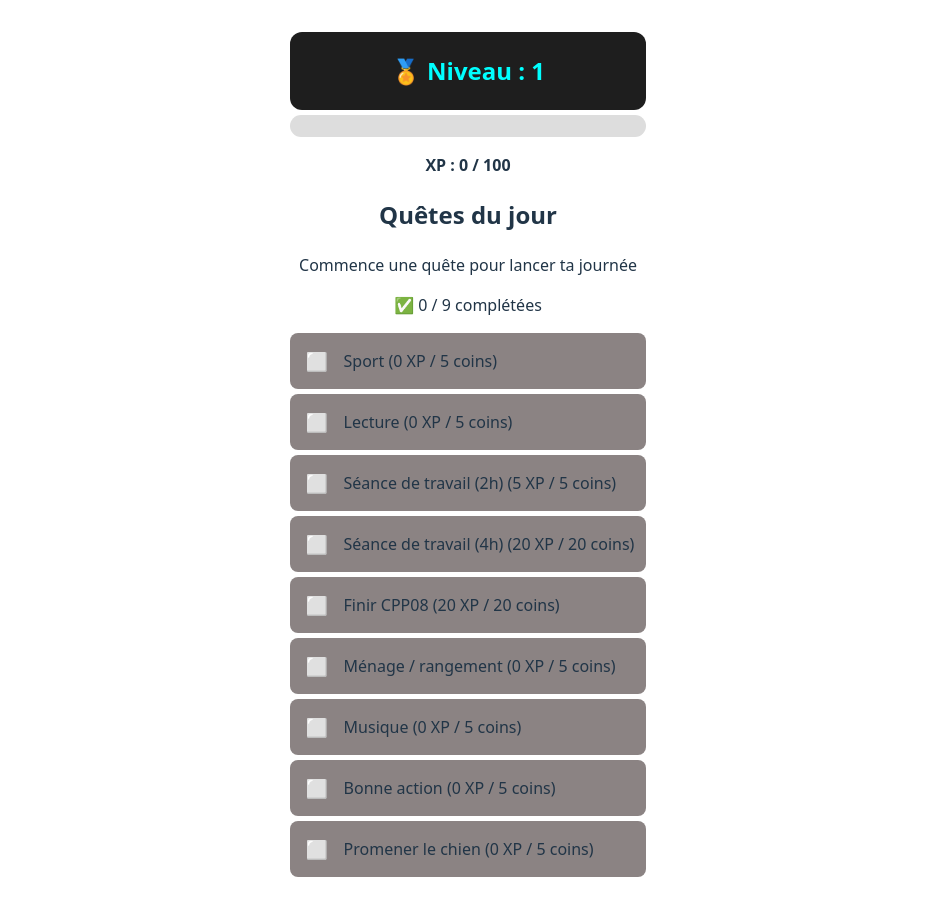
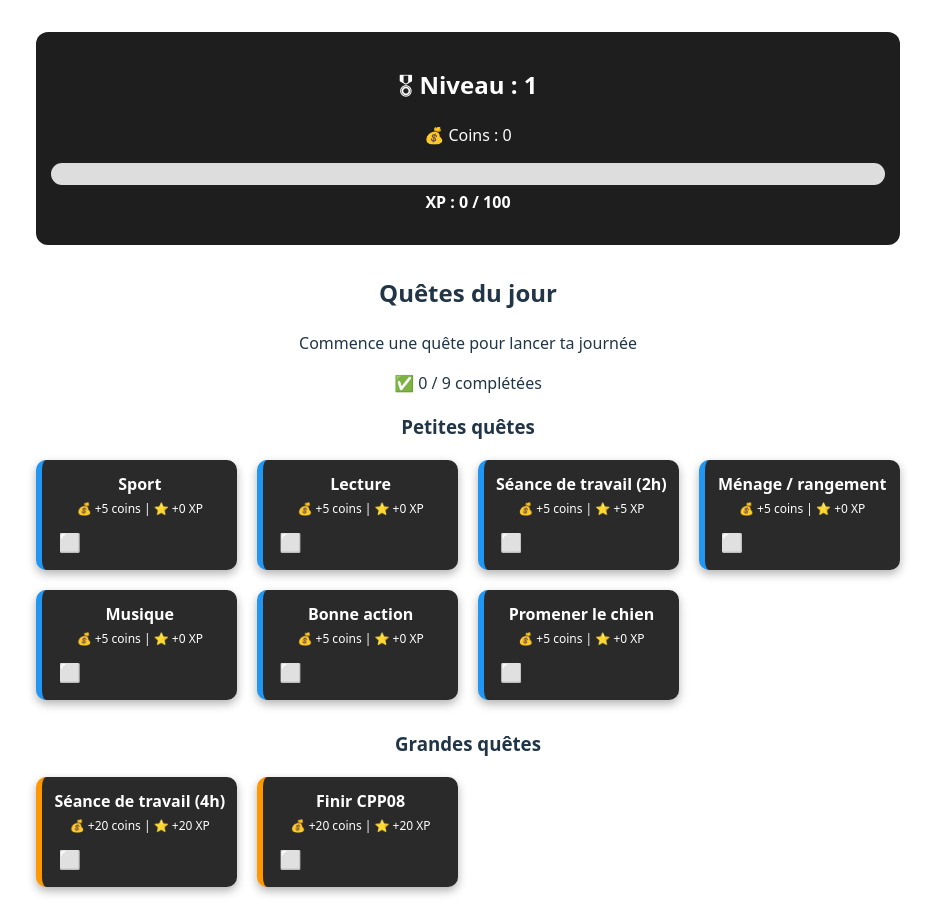
Before and after one commit to CaliCode42/Game-of-Life, a React (Vite) app: page /tasks in a window 1280 px wide. Shown: the whole page, without its empty margins (172-1107 px from the left). Built offline with nearby package versions, Linux system fonts and the light colour scheme.

Commit message:
fixed display in columns. And added some aesthetic features to shop and DailyTasks

```diff
--- a/src/pages/DailyTasks.jsx
+++ b/src/pages/DailyTasks.jsx
@@ -1,4 +1,5 @@
 import { useState, useEffect } from "react";
+import "../styles/DailyTasks.css";
 
 export default function DailyTasks({
   coins,
@@ -90,36 +91,38 @@ return (
     <div
       style={{
         background: "#1e1e1e",
-		color: "aqua",
-		fontWeight: "bold",
-		padding: 1,
+        color: "white",
+        padding: 15,
         borderRadius: 12,
-		marginBottom: 5
+        marginBottom: 20,
+        textAlign: "center"
       }}
     >
-	  <h2>🏅 Niveau : {level}</h2>
-	</div>
-
+      <h2>🎖 Niveau : {level}</h2>
+      <p>💰 Coins : {coins}</p>
       <div
         style={{
           background: "#ddd",
           height: 22,
           borderRadius: 12,
           overflow: "hidden",
-		marginBottom: 10
-	  }}>
+          marginTop: 10
+        }}
+      >
         <div
           style={{
             height: "100%",
             width: `${(currentXp / xpPerLevel) * 100}%`,
             background: "linear-gradient(90deg, #4caf50, #8bc34a)",
             transition: "0.4s"
-	  }} />
+          }}
+        />
       </div>
-
-	<p style={{ fontWeight: "bold" }}>
+      <p style={{ fontWeight: "bold", marginTop: 5 }}>
         XP : {currentXp} / {xpPerLevel}
       </p>
+    </div>
+    <div style={{ marginTop: 30 }}>
       <h2>Quêtes du jour</h2>
       <p>
         {tasks.every(t => t.done)
@@ -131,38 +134,109 @@ return (
       <p>
         ✅ {tasks.filter(t => t.done).length} / {tasks.length} complétées
       </p>
-	{tasks.map((task) => (
+
+      <div style={{ marginBottom: 30 }}>
+        <h3>Petites quêtes</h3>
+        <div className="tasks-grid">
+          {tasks.filter(task => task.type === "small").map((task) => {
+            const borderColor = "#2196f3"; // blue for small
+            return (
               <div
                 key={task.id}
                 style={{
-			marginBottom: 5,
                   padding: 12,
-			borderRadius: 8,
-			background: task.done ? "#6cb87d" : "#8b8383",
-			transition: "0.2s",
+                  borderRadius: 10,
+                  background: task.done ? "#4caf50" : "#2a2a2a",
+                  color: "white",
+                  borderLeft: `6px solid ${task.done ? "#8bc34a" : borderColor}`,
                   display: "flex",
-      		alignItems: "center",   // center vertically
-    		gap: 12                 // space between button and text
+                  flexDirection: "column",
+                  justifyContent: "space-between",
+                  boxShadow: "0 4px 10px rgba(0,0,0,0.3)",
+                  transition: "0.2s"
                 }}
               >
+                <div style={{ flex: 1 }}>
+                  <strong>{task.title}</strong>
+                  <div style={{ fontSize: 12, marginTop: 4 }}>
+                    💰 +{task.coins} coins | ⭐ +{task.xp} XP
+                  </div>
+                </div>
                 <button
                   onClick={() => toggleTask(task.id)}
                   style={{
+                    alignSelf: "flex-start",
                     border: "none",
                     background: "transparent",
                     fontSize: 18,
                     cursor: "pointer",
                     width: 30,
                     padding: 4,
+                    color: "white",
+                    marginTop: 8
                   }}
                   onMouseOver={e => e.currentTarget.style.transform = "scale(1.2)"}
                   onMouseOut={e => e.currentTarget.style.transform = "scale(1)"}
                 >
                   {task.done ? "✅" : "⬜"}
                 </button>
-	    {task.title} ({task.xp} XP / {task.coins} coins)
               </div>
-	))}
+            );
+          })}
+        </div>
+      </div>
+
+      <div>
+        <h3>Grandes quêtes</h3>
+        <div className="tasks-grid">
+          {tasks.filter(task => task.type === "big").map((task) => {
+            const borderColor = "#ff9800"; // orange for big
+            return (
+              <div
+                key={task.id}
+                style={{
+                  padding: 12,
+                  borderRadius: 10,
+                  background: task.done ? "#4caf50" : "#2a2a2a",
+                  color: "white",
+                  borderLeft: `6px solid ${task.done ? "#8bc34a" : borderColor}`,
+                  display: "flex",
+                  flexDirection: "column",
+                  justifyContent: "space-between",
+                  boxShadow: "0 4px 10px rgba(0,0,0,0.3)",
+                  transition: "0.2s"
+                }}
+              >
+                <div style={{ flex: 1 }}>
+                  <strong>{task.title}</strong>
+                  <div style={{ fontSize: 12, marginTop: 4 }}>
+                    💰 +{task.coins} coins | ⭐ +{task.xp} XP
+                  </div>
+                </div>
+                <button
+                  onClick={() => toggleTask(task.id)}
+                  style={{
+                    alignSelf: "flex-start",
+                    border: "none",
+                    background: "transparent",
+                    fontSize: 18,
+                    cursor: "pointer",
+                    width: 30,
+                    padding: 4,
+                    color: "white",
+                    marginTop: 8
+                  }}
+                  onMouseOver={e => e.currentTarget.style.transform = "scale(1.2)"}
+                  onMouseOut={e => e.currentTarget.style.transform = "scale(1)"}
+                >
+                  {task.done ? "✅" : "⬜"}
+                </button>
+              </div>
+            );
+          })}
+        </div>
+      </div>
+    </div>
 	</>
   );
 }
--- a/src/pages/RewardShop.jsx
+++ b/src/pages/RewardShop.jsx
@@ -1,5 +1,6 @@
 import { useState } from "react";
 import rewardsData from "../data/rewards.json";
+import "../styles/RewardShop.css";
 
 export default function RewardShop({ coins, setCoins, totalXp }) {
   const [rewards] = useState(rewardsData);
@@ -49,14 +50,7 @@ export default function RewardShop({ coins, setCoins, totalXp }) {
       >
         <h2>Boutique</h2>
 
-        <div
-          style={{
-            display: "grid",
-            gridTemplateColumns: "repeat(auto-fill, minmax(220px, 1fr))",
-            gap: 20,
-            justifyContent: "center" // centre les colonnes si l'écran est large
-          }}
-        >
+        <div className="reward-grid">
           {rewards.map((reward) => {
             const isLocked = level < reward.levelRequired;
             const canBuy = coins >= reward.cost && !isLocked;
--- /dev/null
+++ b/src/styles/DailyTasks.css
@@ -0,0 +1,24 @@
+.tasks-grid {
+  display: grid;
+  grid-template-columns: 1fr; /* 1 colonne sur mobile */
+  gap: 20px;
+  justify-content: center;
+}
+
+@media (min-width: 768px) {
+  .tasks-grid {
+    grid-template-columns: repeat(2, 1fr); /* 2 colonnes sur tablette */
+  }
+}
+
+@media (min-width: 1024px) {
+  .tasks-grid {
+    grid-template-columns: repeat(3, 1fr); /* 3 colonnes sur PC moyen */
+  }
+}
+
+@media (min-width: 1200px) {
+  .tasks-grid {
+    grid-template-columns: repeat(4, 1fr); /* 4 colonnes sur PC large */
+  }
+}
--- /dev/null
+++ b/src/styles/RewardShop.css
@@ -0,0 +1,24 @@
+.reward-grid {
+  display: grid;
+  grid-template-columns: 1fr; /* 1 colonne sur mobile */
+  gap: 20px;
+  justify-content: center;
+}
+
+@media (min-width: 768px) {
+  .reward-grid {
+    grid-template-columns: repeat(2, 1fr); /* 2 colonnes sur tablette */
+  }
+}
+
+@media (min-width: 1024px) {
+  .reward-grid {
+    grid-template-columns: repeat(3, 1fr); /* 3 colonnes sur PC moyen */
+  }
+}
+
+@media (min-width: 1200px) {
+  .reward-grid {
+    grid-template-columns: repeat(4, 1fr); /* 4 colonnes sur PC large */
+  }
+}
```
Lines whose indentation alone changed are shown as unchanged.
